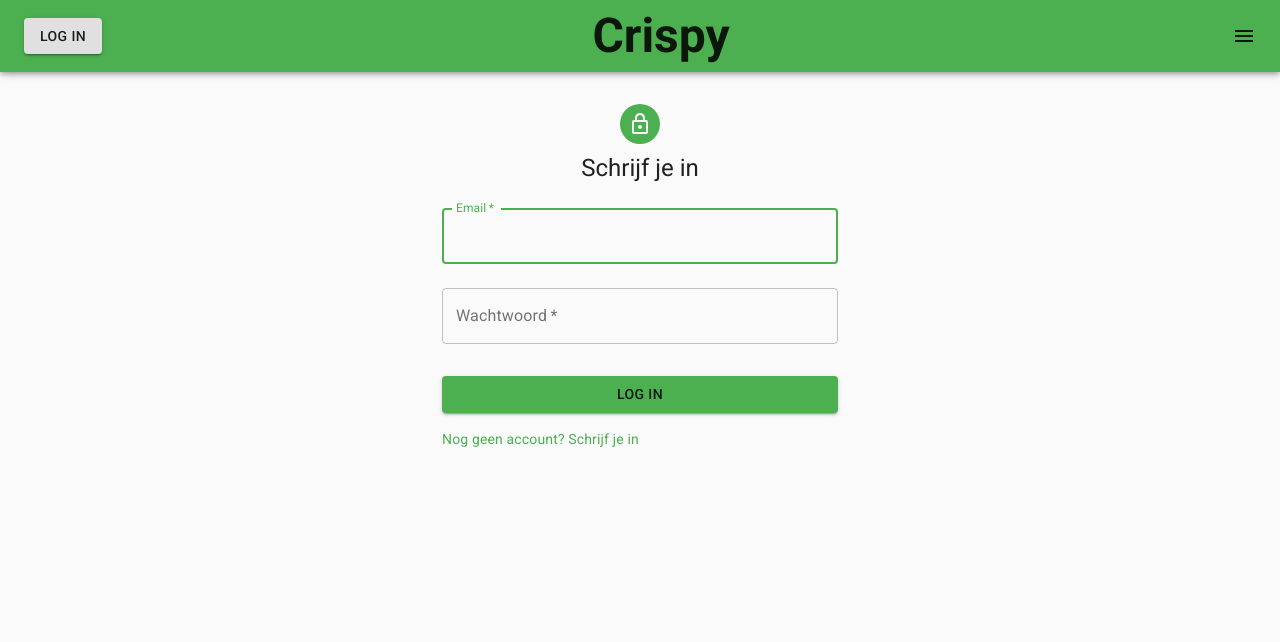
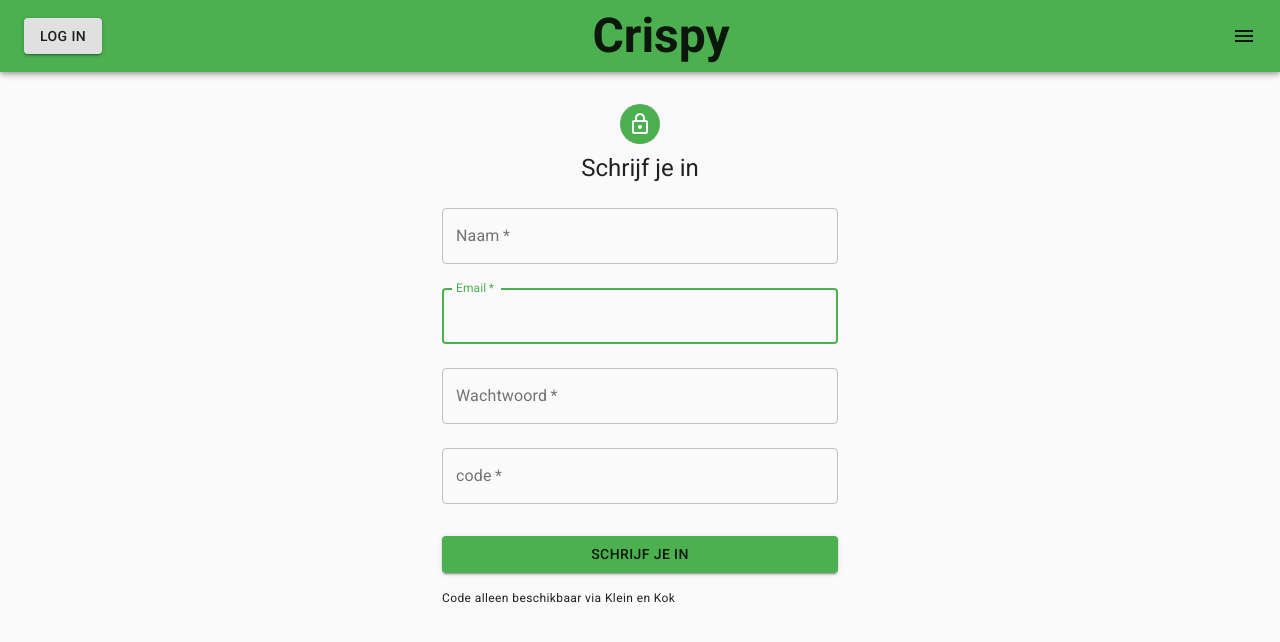
Before and after one commit to Luc-Govaarts/Risottini-CRM-Tool-Front, a React (Create React App) app: page /signup in a window 1280 px wide. Shown: the top 642 px of the page. Built offline with nearby package versions, Linux system fonts and the light colour scheme.

Commit message:
signup form refactored to material UI

```diff
--- a/src/Pages/SignupMUI.js
+++ b/src/Pages/SignupMUI.js
@@ -62,6 +62,19 @@ export default function SignUp() {
                     </Typography>
                     <form className={classes.form} noValidate>
                         <TextField
+                            onChange={event => set_name(event.target.value)}
+                            value={name}
+                            variant="outlined"
+                            margin="normal"
+                            required
+                            fullWidth
+                            id="name"
+                            label="Naam"
+                            name="name"
+                            autoComplete="Name"
+                            autoFocus
+                        />
+                        <TextField
                             onChange={event => set_email(event.target.value)}
                             value={email}
                             variant="outlined"
@@ -87,6 +100,18 @@ export default function SignUp() {
                             id="password"
                             autoComplete="current-password"
                         />
+                        <TextField
+                            value={code}
+                            onChange={event => set_code(event.target.value)}
+                            variant="outlined"
+                            margin="normal"
+                            required
+                            fullWidth
+                            name="code"
+                            label="code"
+                            type="password"
+                            id="code"
+                        />
                         <Button
                             onClick={submitForm}
                             type="submit"
@@ -95,11 +120,11 @@ export default function SignUp() {
                             color="primary"
                             className={classes.submit}
                         >
-                            Log in
+                            Schrijf je in
                         </Button>
-                            <Link href="/signup" variant="body2">
-                                {"Nog geen account? Schrijf je in"}
-                            </Link>
+                            <Typography component="p" variant="caption">
+                                Code alleen beschikbaar via Klein en Kok
+                            </Typography>
                     </form>
                 </div>
             </Container>
```
